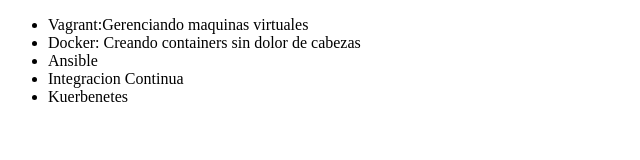
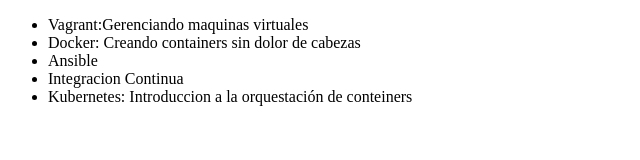
Before and after one commit to DanteArr/alura-oracle, a plain HTML site: page index.html in a window 1280 px wide. Shown: the whole page, without its empty margins (0-640 px from the left). Drawn offline with Linux system fonts and the light colour scheme.

Commit message:
Modificando el nombre del  curso de kubernetes

```diff
--- a/index.html
+++ b/index.html
@@ -10,7 +10,7 @@
             <li>Docker: Creando containers sin dolor de cabezas</li>
             <li>Ansible</li>
             <li>Integracion Continua</li>
-            <li>Kuerbenetes</li>
+            <li>Kubernetes: Introduccion a la orquestación de conteiners</li>
         </ul>
     </body>
 </html>
```
